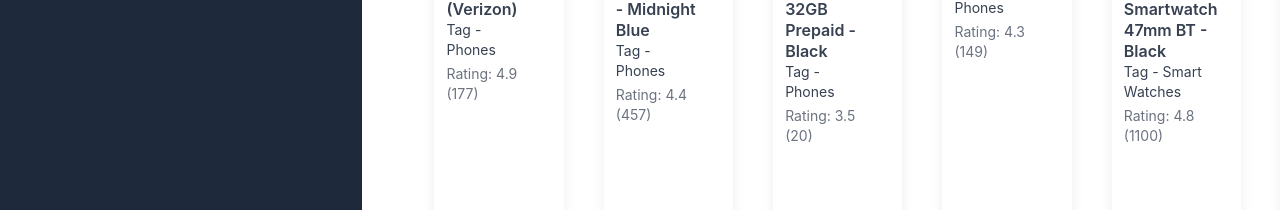
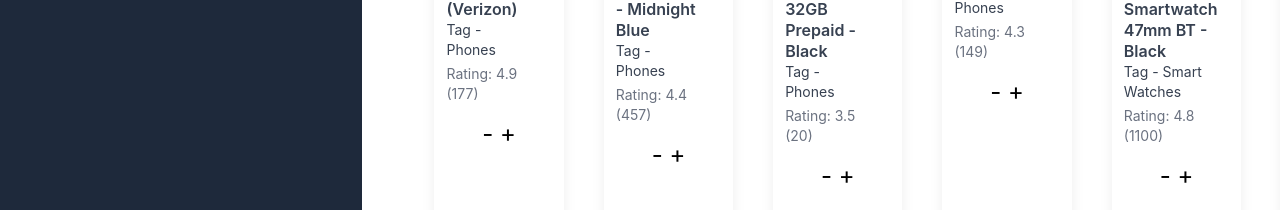
Before and after one commit to JacobG122503/88_assignment02, a React (Create React App) app: page / in a window 1280 px wide. Shown: the part 587-797 px from the top of the page. Built offline with nearby package versions, Linux system fonts and the light colour scheme.

Commit message:
Added plus and minus buttons for cart. Something is up with the scrolling so will fix that next

```diff
--- a/src/App.js
+++ b/src/App.js
@@ -32,6 +32,12 @@ const render_products = (ProductsCategory) => {
               <p className="mt-1 text-sm text-gray-500">Rating: {product.rating.rate} ({product.rating.count})</p>
             </div>
             <p className="text-sm font-medium text-green-600">${product.price}</p>
+          </div>
+          <div id="plusminusbuttons">
+            <center>
+              <button type="button" variant="light" /*onClick={() => removeFromCart(el)}*/ > - </button>{" "}
+              <button type="button" variant="light" /*</div>onClick={() => addToCart(el)}*/> + </button>
+            </center>
           </div>
         </div>
       ))}
@@ -80,7 +86,7 @@ const App = () => {
               focus:ring-blue-500 focus:border-blue-500 block w-full p-2.5 dark:bg-gray-700
               dark:border-gray-600 dark:placeholder-gray-400 dark:text-white
               dark:focus:ring-blue-500 dark:focus:border-blue-500" type="search" value={query} onChange={handleChange} />
-              <br />
+            <br />
             {Categories && <p className='text-white'>Tags : </p>}
             {Categories.map(tag => <button key={tag} className="inline-block bg-amber-600 rounded-full px-3 py-1 text-sm font-semibold text-gray-700 mr-2 mt-2" id="homeButton" onClick={() => { handleClick(tag) }}>{tag}</button>)}
           </div>
--- a/src/index.css
+++ b/src/index.css
@@ -15,3 +15,8 @@ code {
 #homeButton {
   background-color: mediumseagreen;
 }
+
+#plusminusbuttons {
+  font-size: x-large;
+  color: black;
+}
```
Also changed, not shown: src/images/phone1.png (deleted).
